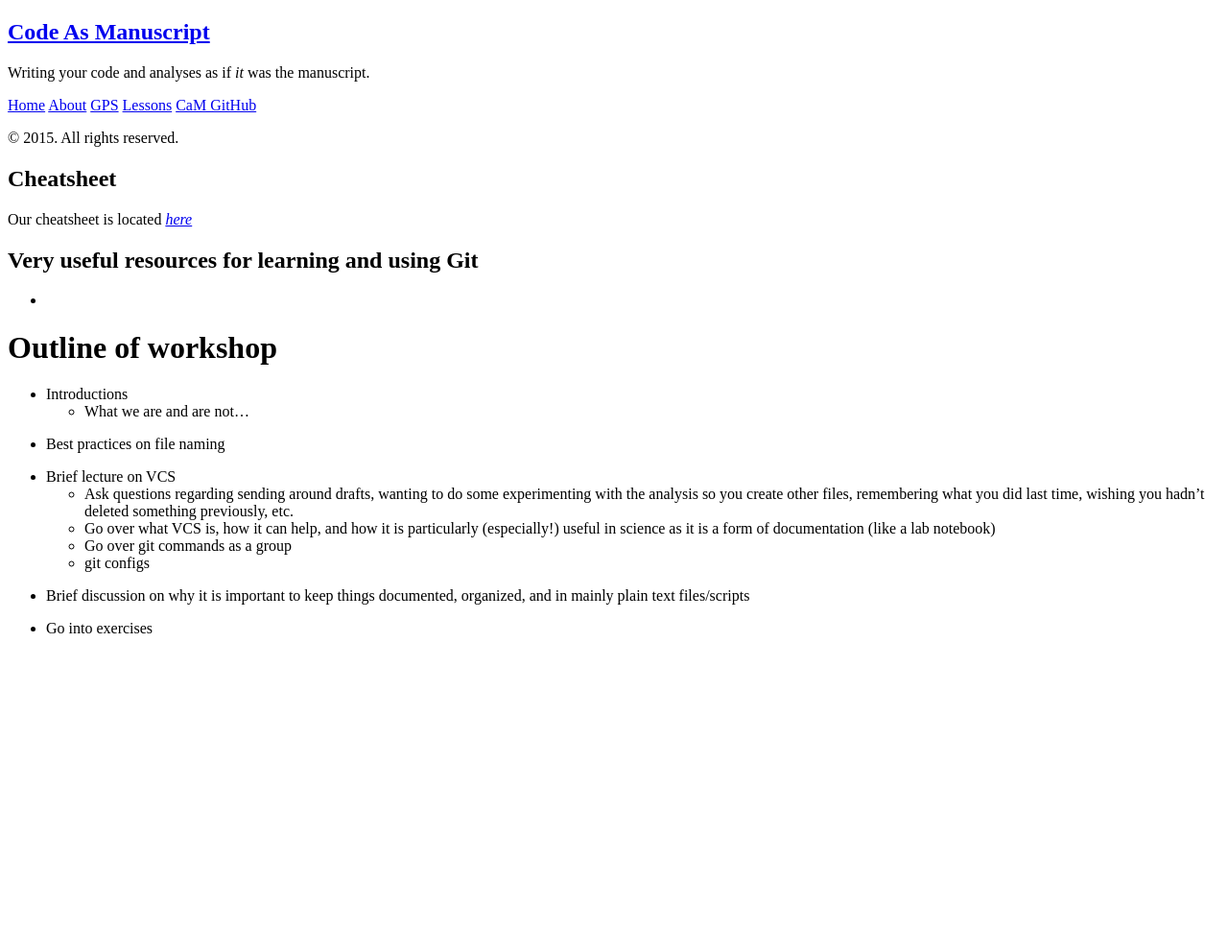
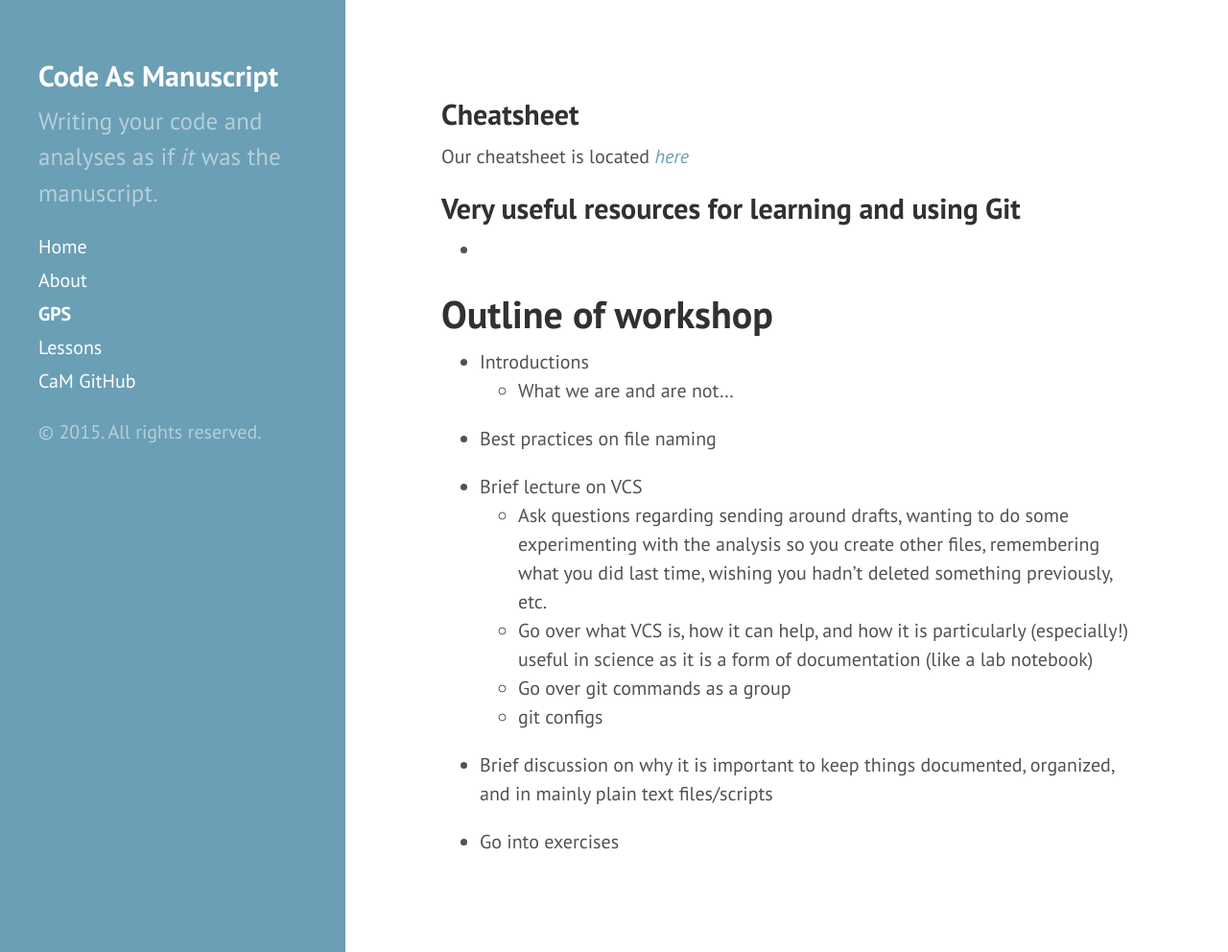
Before and after one commit to thesarahmeister/workshops, a Jekyll site: the page built from lessons/git/intro.md, in a window 1280 px wide and 992 px high. Shown: the whole window at 96% size. Built offline with Jekyll 4.4.1, drawn with Linux system fonts in a browser that asks for light colours; Markdown is read by kramdown in place of the engine named in the settings; the list of posts is cut into pages by our own code.

```diff
--- a/_config.yml
+++ b/_config.yml
@@ -11,7 +11,7 @@ title:               Code As Manuscript
 tagline:             'Change the way you see your code.'
 description:         'Writing your code and analyses as if <i>it</i> was the manuscript.'
 url:                 http://codeasmanuscript.github.io/workshops
-baseurl:          /workshops
+baseurl: /workshops/
 
 author:
   name:           'Daiva & Luke'
```
